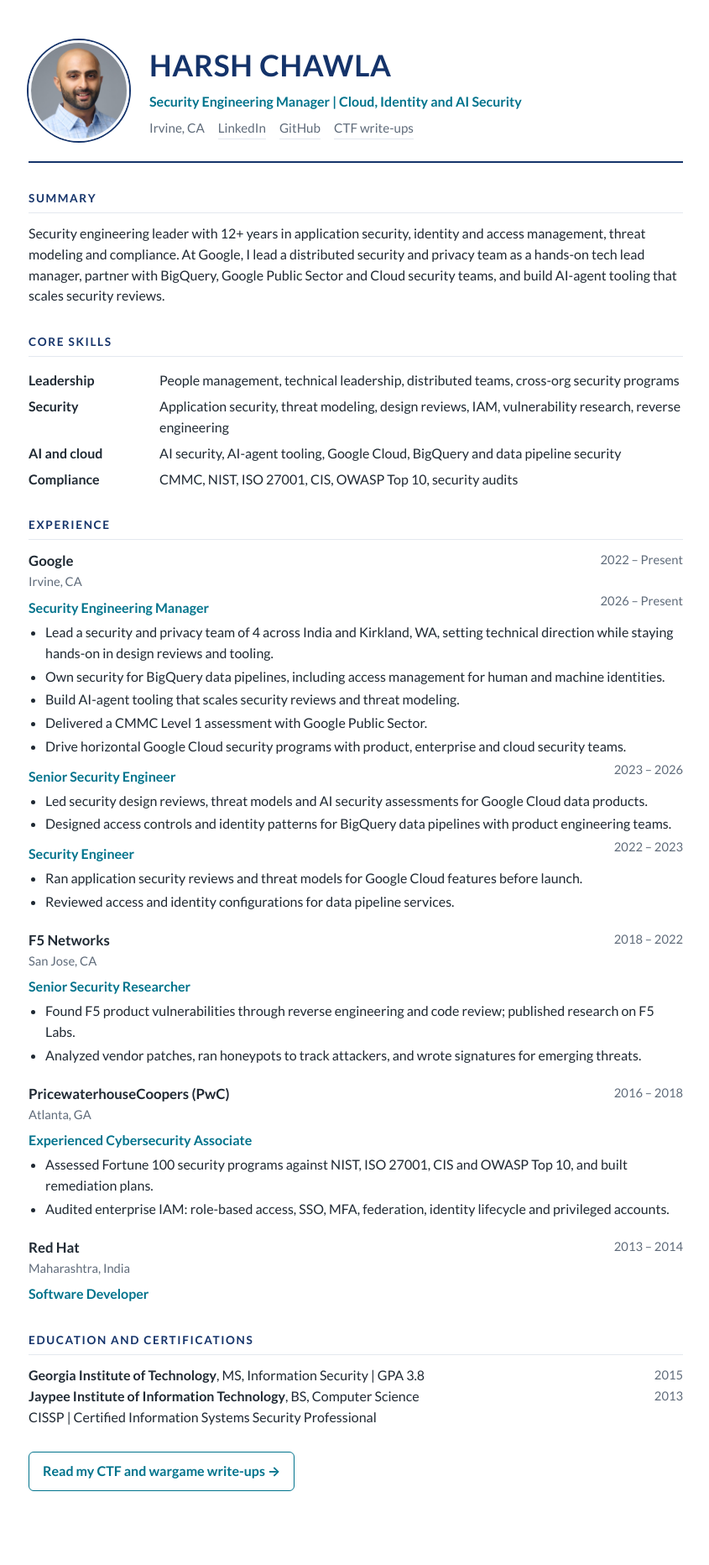
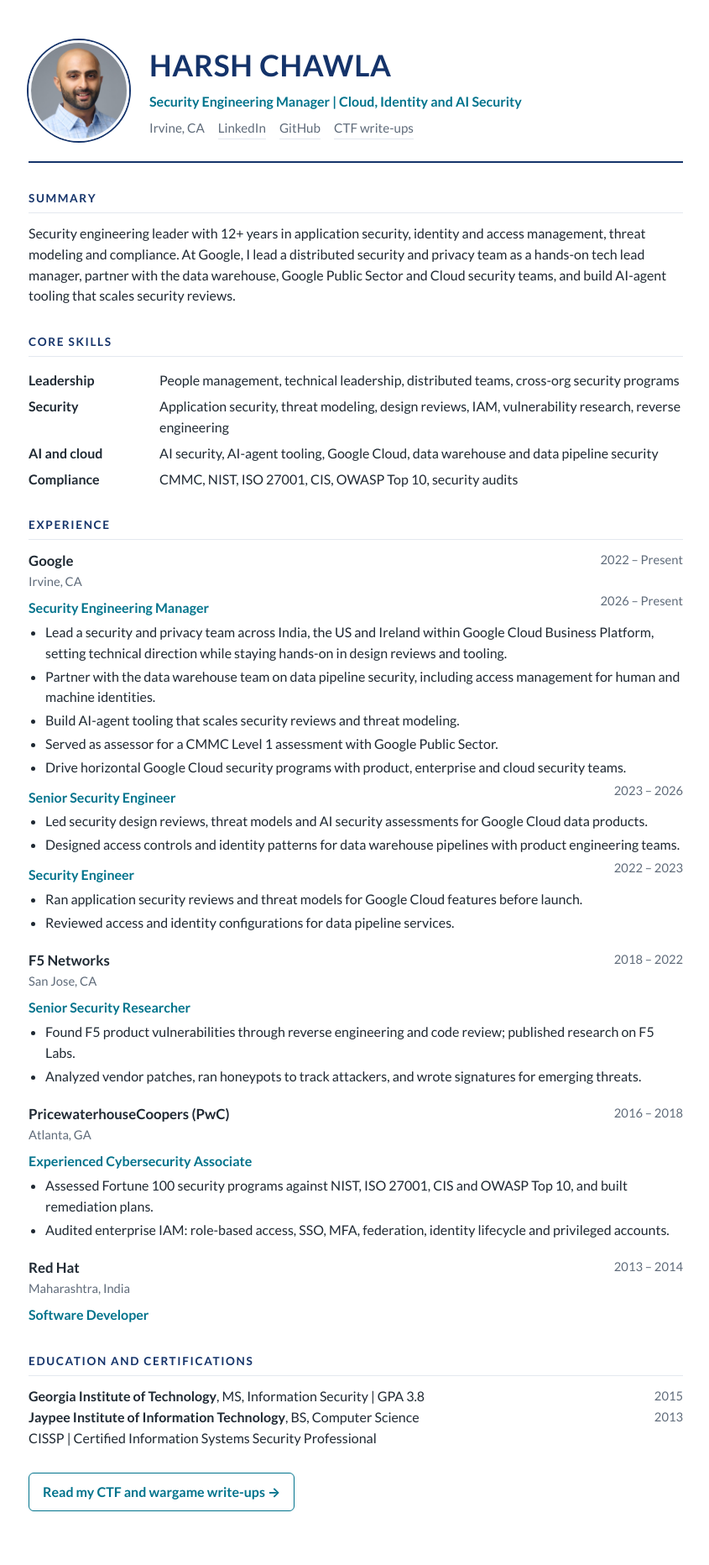
Before and after one commit to hchawla/hchawla.github.io, a Jekyll site: the page built from index.md, in a window 1280 px wide. Shown: the whole page at 84% size, without its empty margins (216-1061 px from the left). Built offline with Jekyll 4.4.1, drawn with Linux system fonts in a browser that asks for light colours; before the commit the page ends 1840 px from its top, so only the background shows below that.

Commit message:
Update resume: data warehouse partnership, CMMC assessor role, team regions
Co-Authored-By: Claude Opus 5.5 <noreply@anthropic.com>

```diff
--- a/_data/resume.yml
+++ b/_data/resume.yml
@@ -12,16 +12,16 @@ links:
 summary: >-
   Security engineering leader with 12+ years in application security, identity and
   access management, threat modeling and compliance. At Google, I lead a distributed
-  security and privacy team as a hands-on tech lead manager, partner with BigQuery,
-  Google Public Sector and Cloud security teams, and build AI-agent tooling that
-  scales security reviews.
+  security and privacy team as a hands-on tech lead manager, partner with the data
+  warehouse, Google Public Sector and Cloud security teams, and build AI-agent tooling
+  that scales security reviews.
 skills:
   - area: Leadership
     items: People management, technical leadership, distributed teams, cross-org security programs
   - area: Security
     items: Application security, threat modeling, design reviews, IAM, vulnerability research, reverse engineering
   - area: AI and cloud
-    items: AI security, AI-agent tooling, Google Cloud, BigQuery and data pipeline security
+    items: AI security, AI-agent tooling, Google Cloud, data warehouse and data pipeline security
   - area: Compliance
     items: CMMC, NIST, ISO 27001, CIS, OWASP Top 10, security audits
 experience:
@@ -32,16 +32,16 @@ experience:
       - title: Security Engineering Manager
         dates: 2026 – Present
         bullets:
-          - Lead a security and privacy team of 4 across India and Kirkland, WA, setting technical direction while staying hands-on in design reviews and tooling.
-          - Own security for BigQuery data pipelines, including access management for human and machine identities.
+          - Lead a security and privacy team across India, the US and Ireland within Google Cloud Business Platform, setting technical direction while staying hands-on in design reviews and tooling.
+          - Partner with the data warehouse team on data pipeline security, including access management for human and machine identities.
           - Build AI-agent tooling that scales security reviews and threat modeling.
-          - Delivered a CMMC Level 1 assessment with Google Public Sector.
+          - Served as assessor for a CMMC Level 1 assessment with Google Public Sector.
           - Drive horizontal Google Cloud security programs with product, enterprise and cloud security teams.
       - title: Senior Security Engineer
         dates: 2023 – 2026
         bullets:
           - Led security design reviews, threat models and AI security assessments for Google Cloud data products.
-          - Designed access controls and identity patterns for BigQuery data pipelines with product engineering teams.
+          - Designed access controls and identity patterns for data warehouse pipelines with product engineering teams.
       - title: Security Engineer
         dates: 2022 – 2023
         bullets:
```
